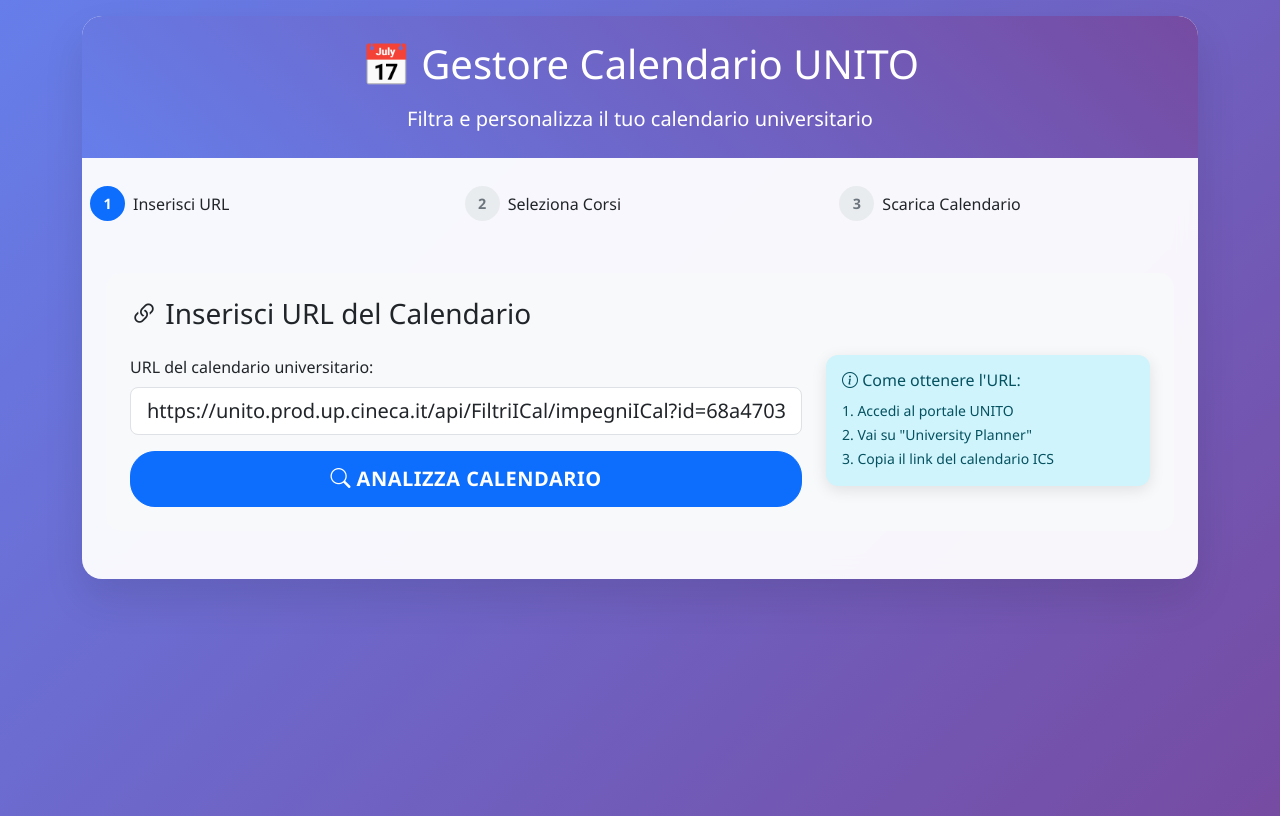
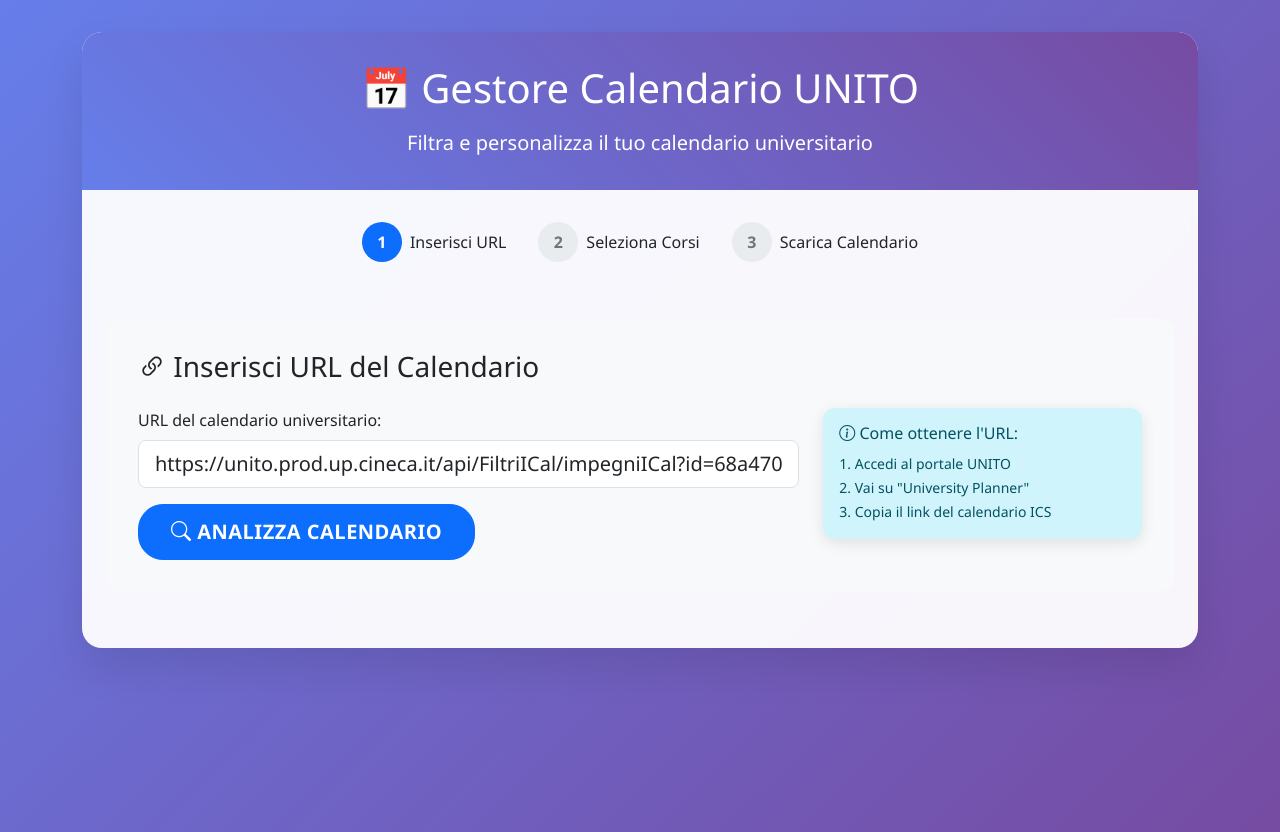
Before and after one commit to MicheleMolineri/calendario-unito, a Flask app: page / in a window 1280 px wide. Run offline with Flask 3, Linux system fonts and the light colour scheme; some libraries are stand-ins or nearby versions.

Commit message:
Update index.html

```diff
--- a/templates/index.html
+++ b/templates/index.html
@@ -30,7 +30,7 @@
             backdrop-filter: blur(10px);
             border-radius: 20px;
             box-shadow: 0 20px 40px rgba(0, 0, 0, 0.1);
-            margin: 1rem auto;
+            margin: 2rem auto;
             max-width: 1200px;
         }
 
@@ -38,7 +38,7 @@
             background: linear-gradient(45deg, #667eea, #764ba2);
             color: white;
             border-radius: 20px 20px 0 0;
-            padding: 1.5rem;
+            padding: 2rem;
             text-align: center;
         }
 
@@ -46,23 +46,19 @@
             display: flex;
             justify-content: center;
             align-items: center;
-            margin: 1.5rem 0;
-            flex-wrap: wrap;
-            gap: 0.5rem;
+            margin: 2rem 0;
         }
 
         .step {
             display: flex;
             align-items: center;
-            margin: 0.25rem 0.5rem;
+            margin: 0 1rem;
             font-weight: 500;
-            flex: 1;
-            min-width: fit-content;
         }
 
         .step-number {
-            width: 35px;
-            height: 35px;
+            width: 40px;
+            height: 40px;
             border-radius: 50%;
             background: #e9ecef;
             color: #6c757d;
@@ -71,7 +67,6 @@
             justify-content: center;
             margin-right: 0.5rem;
             font-weight: bold;
-            font-size: 0.9rem;
         }
 
         .step.active .step-number {
@@ -87,8 +82,8 @@
         .url-input-section {
             background: #f8f9fa;
             border-radius: 15px;
-            padding: 1.5rem;
-            margin-bottom: 1.5rem;
+            padding: 2rem;
+            margin-bottom: 2rem;
         }
 
         .courses-section {
@@ -351,13 +194,13 @@
                 </div>
             </div>
 
-            <div class="container-fluid px-2 px-md-4 py-2 py-md-4">
+            <div class="container p-4">
                 <!-- URL Input Section -->
                 <div class="url-input-section" id="url-section">
                     <h3 class="mb-4"><i class="bi bi-link-45deg"></i> Inserisci URL del Calendario</h3>
 
                     <div class="row">
-                        <div class="col-12 col-lg-8">
+                        <div class="col-lg-8">
                             <div class="mb-3">
                                 <label for="calendar-url" class="form-label">URL del calendario universitario:</label>
                                 <input type="url"
@@ -366,11 +209,11 @@
                                        placeholder="https://unito.prod.up.cineca.it/api/FiltriICal/impegniICal?id=..."
                                        value="https://unito.prod.up.cineca.it/api/FiltriICal/impegniICal?id=68a470316e83cc00195a4a8f">
                             </div>
-                            <button type="button" class="btn btn-primary btn-custom btn-lg w-100 w-lg-auto" onclick="analyzeCalendar()">
+                            <button type="button" class="btn btn-primary btn-custom btn-lg" onclick="analyzeCalendar()">
                                 <i class="bi bi-search"></i> Analizza Calendario
                             </button>
                         </div>
-                        <div class="col-12 col-lg-4 mt-3 mt-lg-0">
+                        <div class="col-lg-4">
                             <div class="alert alert-info alert-modern">
                                 <h6><i class="bi bi-info-circle"></i> Come ottenere l'URL:</h6>
                                 <small>
@@ -445,7 +286,7 @@
 
                     <!-- Download Options -->
                     <div class="row mb-4">
-                        <div class="col-12 col-md-6 mb-3 mb-md-0">
+                        <div class="col-md-6">
                             <div class="card bg-light border-0">
                                 <div class="card-body text-center">
                                     <i class="bi bi-download h2 text-primary"></i>
@@ -486,14 +331,14 @@
                         <div class="mb-3">
                             <label class="form-label"><strong>Link WebCal (per app calendario):</strong></label>
                             <div class="input-group">
-                                <input type="text" class="form-control" id="webcal-url" readonly style="font-size: 0.9rem;">
-                                <button class="btn btn-outline-secondary" onclick="copyToClipboard('webcal-url')" title="Copia link">
+                                <input type="text" class="form-control" id="webcal-url" readonly>
+                                <button class="btn btn-outline-secondary" onclick="copyToClipboard('webcal-url')">
                                     <i class="bi bi-clipboard"></i>
                                 </button>
                             </div>
                         </div>
                         <div class="row">
-                            <div class="col-12 col-md-6 mb-3">
+                            <div class="col-md-6">
                                 <h6>📱 Per dispositivi mobili:</h6>
                                 <small>
                                     • Copia il link WebCal<br>
@@ -501,7 +346,7 @@
                                     • Seleziona "Aggiungi al Calendario"
                                 </small>
                             </div>
-                            <div class="col-12 col-md-6">
+                            <div class="col-md-6">
                                 <h6>💻 Per computer:</h6>
                                 <small>
                                     • Google Calendar: Impostazioni → Aggiungi calendario → Da URL<br>
@@ -618,22 +463,18 @@
 
             courses.forEach((course, index) => {
                 const courseCard = document.createElement('div');
-                courseCard.className = 'col-12 col-md-6 col-lg-4';
+                courseCard.className = 'col-lg-6 col-xl-4';
                 courseCard.innerHTML = `
                     <div class="course-card" data-course="${course.name}" onclick="toggleCourse('${course.name}')">
-                        <div class="d-flex align-items-start">
-                            <input type="checkbox" class="form-check-input course-checkbox me-3 mt-1"
+                        <div class="d-flex align-items-center">
+                            <input type="checkbox" class="form-check-input course-checkbox me-3"
                                    id="course-${index}" onchange="toggleCourse('${course.name}')">
                             <div class="flex-grow-1">
-                                <h5 class="mb-2">${course.name}</h5>
-                                <div class="small text-muted">
-                                    <div class="mb-1">
-                                        <i class="bi bi-calendar-event"></i> ${course.events_count} eventi
-                                    </div>
-                                    <div>
+                                <h5 class="mb-1">${course.name}</h5>
+                                <small class="text-muted">
+                                    <i class="bi bi-calendar-event"></i> ${course.events_count} eventi<br>
                                     <i class="bi bi-geo-alt"></i> ${course.location}
-                                    </div>
-                                </div>
+                                </small>
                             </div>
                         </div>
                     </div>
```
Also changed, not shown: other parts of templates/index.html (+8 -158 lines). Lines whose indentation alone changed are shown as unchanged.
